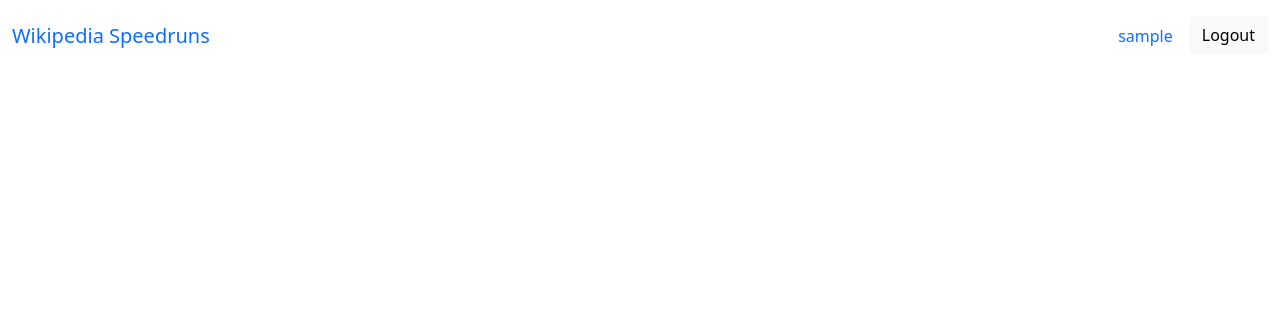
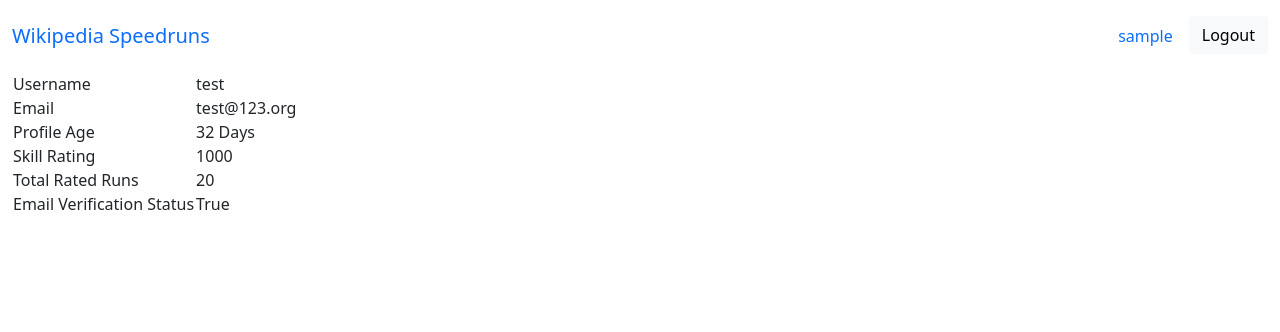
Before and after one commit to wikispeedruns/wikipedia-speedruns, a Flask app: a page that uses templates/profile.html in a window 1280 px wide. Shown: the top 332 px of the page. Run offline with Flask 2, Linux system fonts and the light colour scheme; data that the repository does not hold is empty.

Commit message:
draft profile page with Vue

```diff
--- a/apis/runs.py
+++ b/apis/runs.py
@@ -53,3 +53,21 @@ def get_all_runs():
         cursor.execute(query)
         results = cursor.fetchall()
         return jsonify(results)
+
+
+@run_api.get('/user/<id>')
+def get_user_runs(id):
+    # TODO this could probably return details as well
+    query = ("""SELECT * FROM runs WHERE user_id=%s""")
+
+    db = get_db()
+    with db.cursor(cursor=DictCursor) as cursor:
+        cursor.execute(query, (id,))
+        results = cursor.fetchall()
+
+        for run in results:
+            run['path'] = json.loads(run['path'])
+
+        print(results)
+
+        return jsonify(results)
--- a/apis/users.py
+++ b/apis/users.py
@@ -2,7 +2,7 @@ from flask.helpers import url_for
 import pymysql
 from werkzeug.utils import redirect
 from util.decorators import check_user
-from flask import session, request, render_template, Blueprint, current_app
+from flask import session, request, render_template, Blueprint, current_app, jsonify
 import flask_dance.contrib.google as oauth_google
 from flask_mail import Message
 
@@ -385,3 +385,19 @@ def reset_password():
         db.commit()
 
     return "Password Changed", 200
+
+
+
+@user_api.get('/get_user_data/<id>')
+def get_user_data(id):
+    # TODO this could probably return details as well
+    query = ("""SELECT * FROM users WHERE user_id=%s""")
+
+    db = get_db()
+    with db.cursor(cursor=DictCursor) as cursor:
+        cursor.execute(query, (id,))
+        results = cursor.fetchall()
+
+        print(results)
+
+        return jsonify(results)
--- a/config/default.json
+++ b/config/default.json
@@ -2,8 +2,8 @@
     "SECRET_KEY": "ahhhhhhhhhh",
 
     "MYSQL_HOST": "127.0.0.1",
-    "MYSQL_USER": "user",
-    "MYSQL_PASSWORD": null,
+    "MYSQL_USER": "mliu59",
+    "MYSQL_PASSWORD": "9EEB00@@",
     "DATABASE": "wikipedia_speedruns",
 
     "MAIL_USE_TLS": true
--- /dev/null
+++ b/static/js/profile.js
@@ -0,0 +1,56 @@
+var vm = new Vue({
+    el: '#app',
+    data: {
+        user_name: 'test',
+        skillrating:'1000',
+        totalratedruns:'20',
+        email:'test@123.org',
+        emailverified:'True',
+        profileage:'32 Days'
+    }
+});
+
+
+/*
+Vue.component('info-item', {
+    props: ['info'],
+    template: '<tr><td>Hello{{info.field_name}}</td><td>{{info.value}}</td></tr>'
+});
+
+var vm = new Vue({
+    el: '#app',
+    data: {
+        fields: [
+            {field_name: "Username", value: ""},
+            {field_name: "Email", value: ""},
+            {field_name: "Profile Age", value: ""},
+            {field_name: "Skill Rating", value: ""},
+            {field_name: "Total Rated Runs", value: ""},
+            {field_name: "Email Verification Status", value: ""},
+        ]
+    }
+});
+*/
+
+function update_data(runs, user) {
+
+    console.log(runs.length);
+    console.log(user[0]['user_id']);
+    console.log(user[0]['email']);
+    console.log(user[0]['email_confirmed']);
+    console.log(user[0]['username']);
+}
+
+async function get_data(usern) {
+    response = await fetch("/api/runs/user/" + usern);
+    const runs = await response.json();
+
+    console.log(runs);
+
+    response = await fetch("/api/users/get_user_data/" + usern);
+    const user = await response.json();
+
+    console.log(user);
+
+    update_data(runs, user);
+}
--- a/templates/profile.html
+++ b/templates/profile.html
@@ -1,22 +1,45 @@
 {% extends 'base.html' %}
 {% block head %}
 
-<script src="https://cdn.jsdelivr.net/npm/vue@2/dist/vue.js"></script>
+<script src="https://vuejs.org/js/vue.js"></script>
 
-<script>
-    new Vue({
-        el: '#blog-posts-events-demo',
-        data: {
-            message: 'Hello Vue!'
-        }
-    })
-</script>
+
+
+
 {% endblock %}
 
 
 {% block content %}
 
 <div id="app">
-    {{ message }}
+    <table>
+        <tr>
+            <td>Username</td>
+            <td v-text="user_name"></td>
+        </tr>
+        <tr>
+            <td>Email</td>
+            <td v-text="email"></td>
+        </tr>
+        <tr>
+            <td>Profile Age</td>
+            <td v-text="profileage"></td>
+        </tr>
+        <tr>
+            <td>Skill Rating</td>
+            <td v-text="skillrating"></td>
+        </tr>
+        <tr>
+            <td>Total Rated Runs</td>
+            <td v-text="totalratedruns"></td>
+        </tr>
+        <tr>
+            <td>Email Verification Status</td>
+            <td v-text="emailverified"></td>
+        </tr>
+    </table>
+
 </div>
+<script type="text/javascript" src="{{url_for('static', filename='js/profile.js') }}"></script>
+<script>get_data("{{username}}")</script>
 {% endblock %}
```
Also changed, not shown: apis/prompts.py (line endings or trailing spaces).
